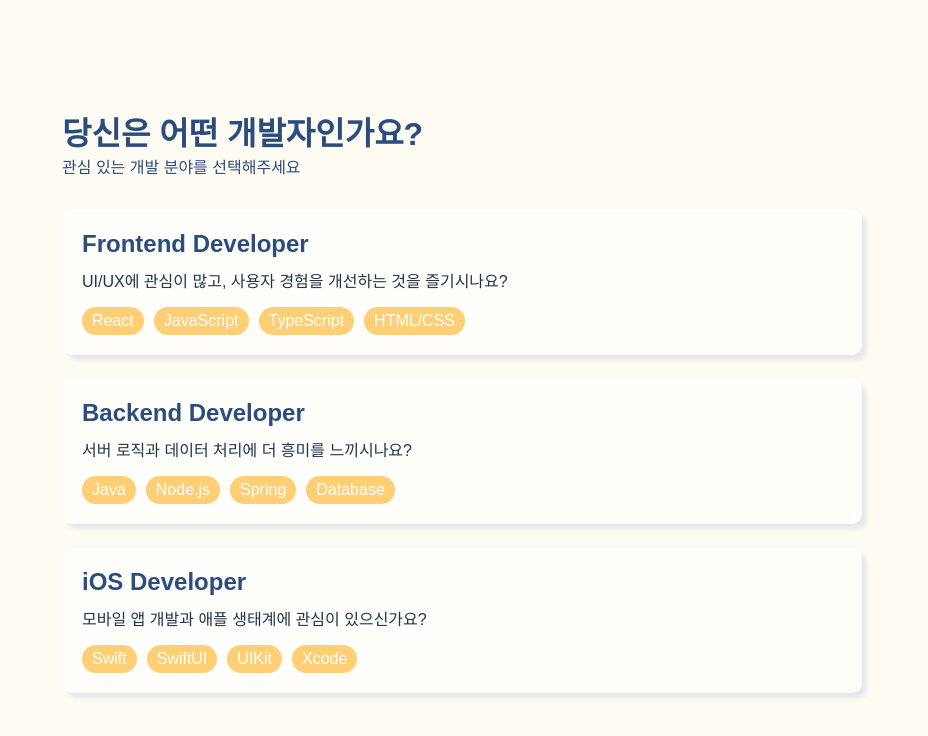
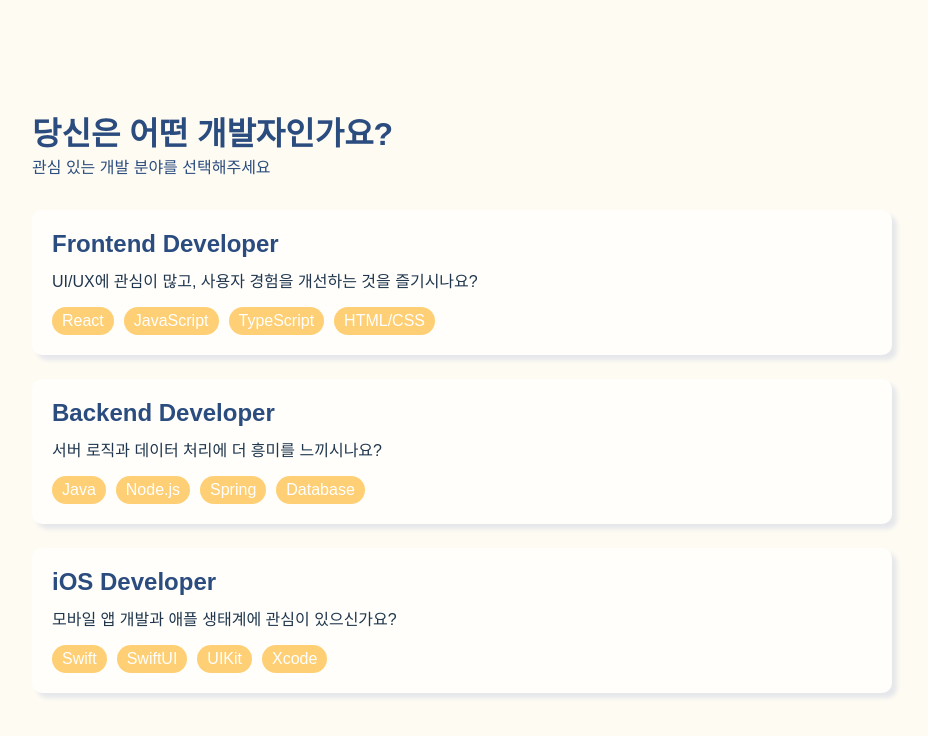
Before and after one commit to dmdeh/job-cracker, a Next.js app: page /selection/developer in a window 1280 px wide. Shown: the top 736 px of the page, without its empty margins (178-1106 px from the left). Built offline with nearby package versions, Linux system fonts and the light colour scheme.

Commit message:
style: width 수정

```diff
--- a/src/app/selection/contents/contents.module.css
+++ b/src/app/selection/contents/contents.module.css
@@ -10,12 +10,13 @@
 
 .header {
   width: 100%;
-  max-width: 100vh;
+  max-width: 860px;
   color: var(--color-blue100);
 }
 
 .grid {
-  width: 100vh;
+  width: 100%;
+  max-width: 860px;
   height: 500px;
   display: grid;
   gap: 1.5rem;
--- a/src/app/selection/developer/developer.module.css
+++ b/src/app/selection/developer/developer.module.css
@@ -8,12 +8,14 @@
 }
 
 .header {
-  width: 100vh;
+  max-width: 860px;
+  width: 100%;
   color: var(--color-blue100);
 }
 
 .grid {
-  width: 100vh;
+  max-width: 860px;
+  width: 100%;
   display: grid;
   gap: 1.5rem;
 }
--- a/src/app/selection/topics/topics.module.css
+++ b/src/app/selection/topics/topics.module.css
@@ -10,12 +10,13 @@
 
 .header {
   width: 100%;
-  max-width: 100vh;
+  max-width: 860px;
   color: var(--color-blue100);
 }
 
 .grid {
-  width: 100vh;
+  width: 100%;
+  max-width: 860px;
   display: grid;
   gap: 1.5rem;
 }
```
